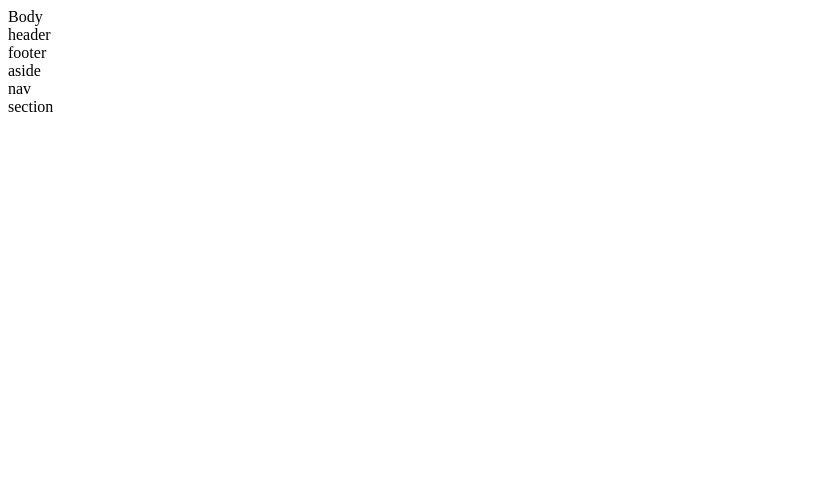
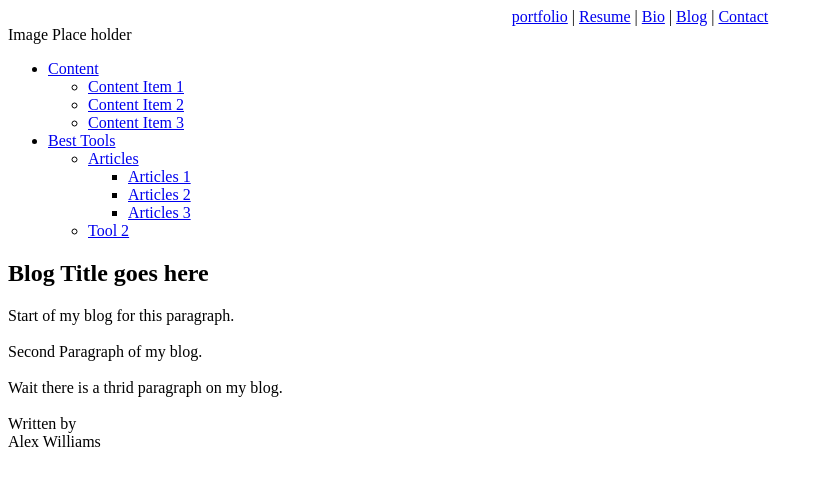
Before and after one commit to Tendoncs/tendoncs.github.io, a plain HTML site: page index.html in a window 1280 px wide. Shown: the whole page, without its empty margins (0-824 px from the left). Drawn offline with Linux system fonts and the light colour scheme.

Commit message:
update index for 2.8

```diff
--- a/index.html
+++ b/index.html
@@ -2,29 +2,83 @@
 <html>
 <head>
 <meta charset="UTF-8">
-<title>Title</title>
+<title>dyslexic Bolg</title>
 </head>
 
 <body>
-Body
+<nav>
+<center>
+<a href="/portfolio/">portfolio</a> |
+<a href="/Resume/">Resume</a> |
+<a href="/Bio/">Bio</a> |
+<a href="/Blog/">Blog</a> |
+<a href="/Contact/">Contact</a>
+</center>
+</nav>
+
+
+<!-- Put image here later -->
+Image Place holder
+
+<!-- Side bar -->
+<aside>
+  <ul>
+  <li>
+  <a href="#">Content</a>
+    <ul>
+      <li>
+        <a href="#">Content Item 1</a>
+      </li>
+      <li>
+        <a href="#">Content Item 2</a>
+      </li>
+      <li>
+        <a href="#">Content Item 3</a>
+      </li>
+    </ul>
+  </li>
+    <li><a href="#">Best Tools</a></li>
+        <ul>
+      <li>
+        <a href="#">Articles</a>
+          <ul>
+              <li>
+                <a href="#">Articles 1</a>
+              </li>
+              <li>
+                <a href="#">Articles 2</a>
+              </li>
+              <li>
+                <a href="#">Articles 3</a>
+              </li>
+          </ul>
+      </li>
+            <li>
+        <a href="#">Tool 2</a>
+      </li>
+    </ul>
+  </li>
+  </ul>
+
+</aside>
+
+<section>
+
+<h1>Blog Title goes here</h1>
+
+Start of my blog for this paragraph.
+<br><br>
+Second Paragraph of my blog.
+<br><br>
+Wait there is a thrid paragraph on my blog.
+<br>
+<br>
+Written by
+<br>
+Alex Williams
+
+</section>
+</article>
 </body>
 
-
-<header>header</header>
-
-
-footer
-<footer></footer>
-
-aside
-<aside></aside>
-
-nav
-<nav></nav>
-
-section
-<section></section>
-
-</article>
-
 </html>
```
